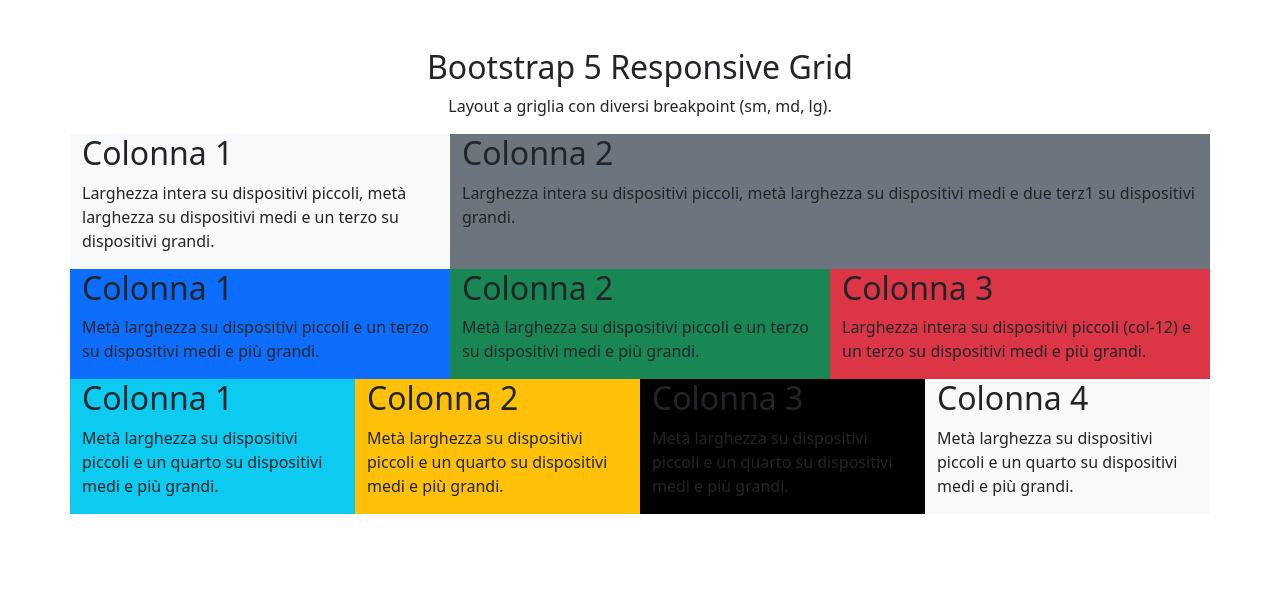
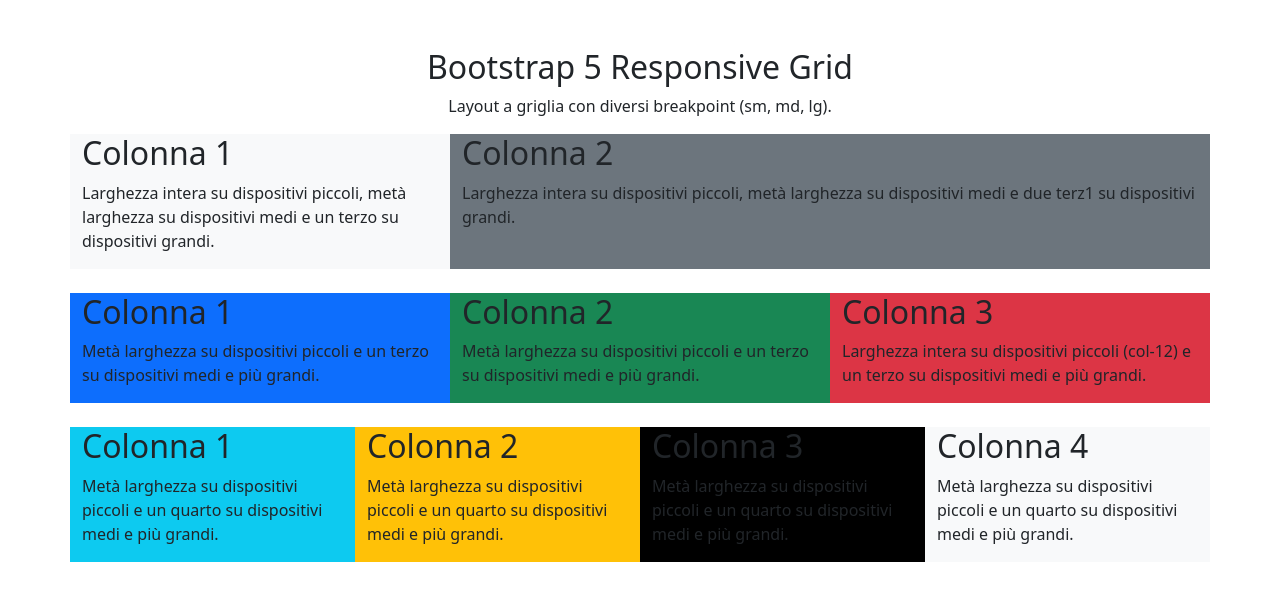
Before and after one commit to Mattia-Giacobelli/htmlcss-bootstrap-layout, a plain HTML site: page index.html in a window 1280 px wide. Drawn offline with nearby package versions, Linux system fonts and the light colour scheme.

Commit message:
add margin

```diff
--- a/index.html
+++ b/index.html
@@ -30,7 +30,7 @@
     <main>
 
         <div class="container">
-            <div class="row">
+            <div class="row mb-4">
                 <div class="col-12 col-md-6 col-lg-4 bg-light">
                     <h2>
                         Colonna 1
@@ -52,7 +52,7 @@
                 </div>
             </div>
 
-            <div class="row">
+            <div class="row mb-4">
                 <div class="col-6 col-md-4 bg-primary">
                     <h2>
                         Colonna 1
@@ -84,7 +84,7 @@
                 </div>
             </div>
 
-            <div class="row">
+            <div class="row mb-4">
                 <div class="col-6 col-md-3  bg-info">
                     <h2>
                         Colonna 1
```
